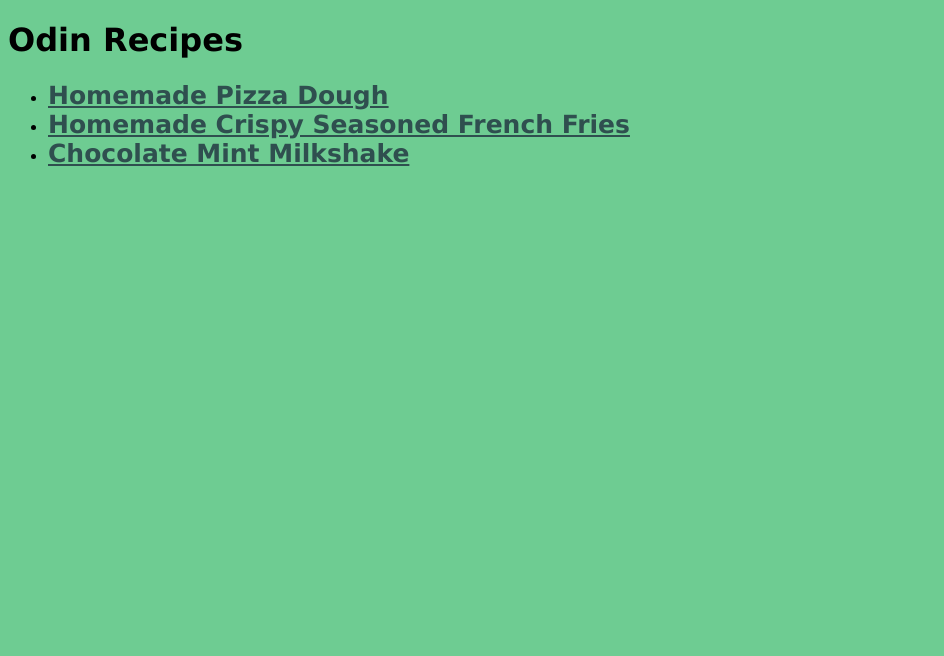
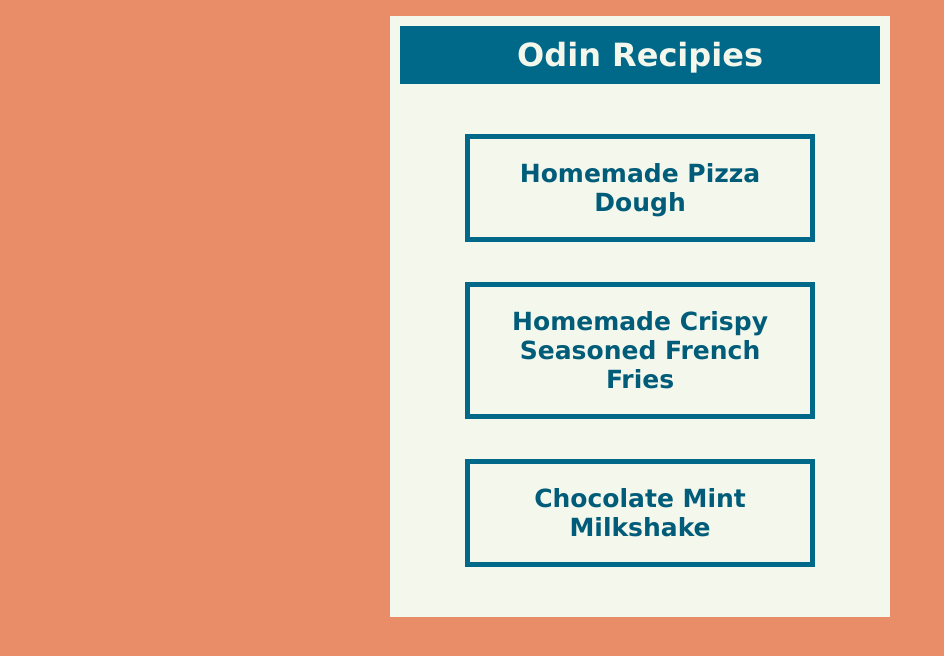
Before and after one commit to competitive-flamingo/odin-recipes, a plain HTML site: page index.html in a window 1280 px wide. Shown: the whole page, without its empty margins (0-944 px from the left). Drawn offline with Linux system fonts and the light colour scheme.

Commit message:
Change CSS styling based on new positioning and display concepts

```diff
--- a/index.html
+++ b/index.html
@@ -3,11 +3,12 @@
 <head>
     <meta charset="UTF-8">
     <meta name="viewport" content="width=device-width, initial-scale=1.0">
-    <title>Odin Recipes</title>
+    <title>Odin Recipies</title>
     <link rel="stylesheet" href="./style.css">
 </head>
-<body>
-    <h1>Odin Recipes</h1>
+<body class="homepage">
+    <div class="card">
+        <h1>Odin Recipies</h1>
         <ul class="recipies">
             <li>
                 <a href="./recipes/pizza.html" target="_blank">Homemade Pizza Dough</a>
@@ -19,5 +20,6 @@
                 <a href="./recipes/milkshake.html" target="_blank">Chocolate Mint Milkshake</a>
             </li>
         </ul>
+    </div>
 </body>
 </html>
--- a/style.css
+++ b/style.css
@@ -1,12 +1,53 @@
 body {
     font-family: Verdana, "Times New Roman", sans-serif;
-    background-color: rgb(110, 204, 146);
+    background-color: #E88D67;
+}
+
+* {
+    margin: 0;
+    padding: 0;
+}
+
+.homepage {
+    width: 500px;
+    margin: 16px auto;
+    text-align: center;
+}
+
+.card {
+    background-color: #F3F7EC;
+    padding: 10px;
+}
+
+.homepage h1 {
+    background-color: #006989;
+    padding: 10px;
+    color: #F3F7EC;
+}
+
+
+.recipies {
+    width: fit-content;
+    margin: 0 auto;
+    margin-top: 50px;
+}
+
+.recipies li {
+    /* display: inline-block; */
+    display: block;
+    width: 300px;
+    border: 5px solid #006989;
+    padding: 20px;
+    /* margin-left: 20px; */
+    margin-bottom: 40px;
+    text-align: center;
+    background-color: #F3F7EC;
 }
 
 .recipies a{
     font-size: 25px;
-    color: darkslategrey;
-    text-decoration: underline;
+    color: #005C78;
+    text-decoration: none;
     font-weight: 600;
 }
 
```
Lines whose indentation alone changed are shown as unchanged.
